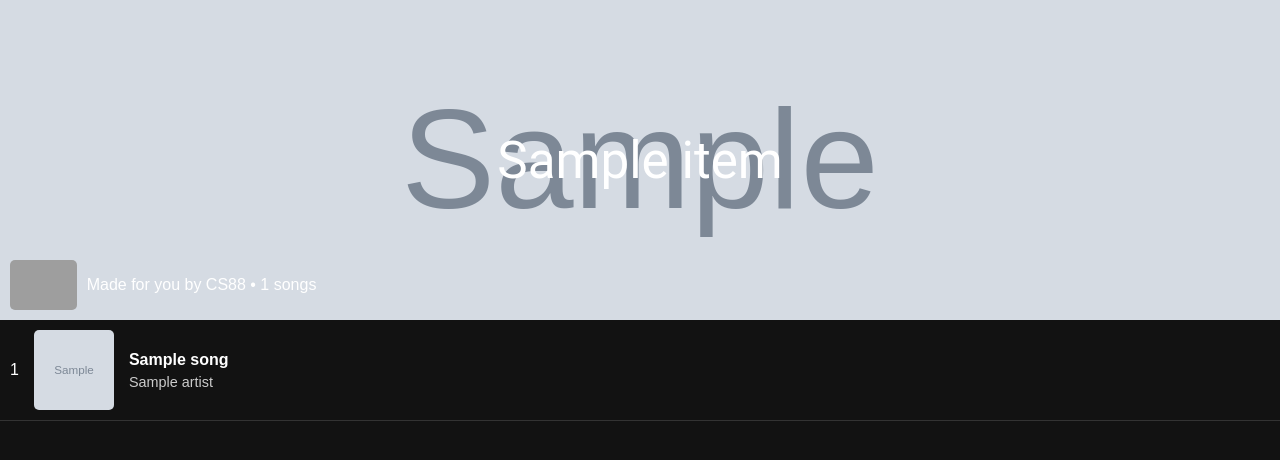
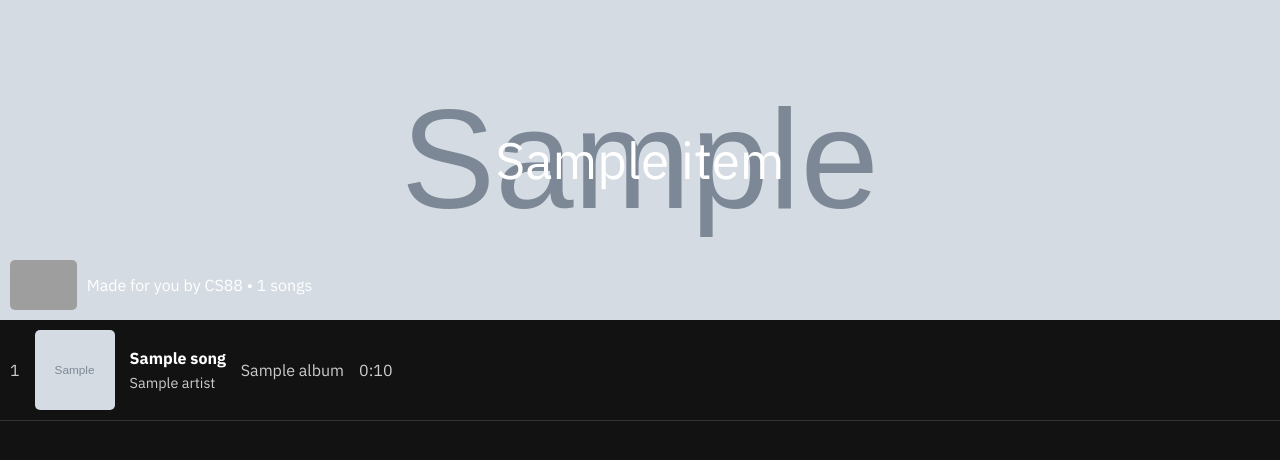
Before and after one commit to abigailrb03/cs294-project, a Flask app: page /daylist in a window 1280 px wide. Shown: the top 460 px of the page. Run offline with Flask 3, Linux system fonts and the light colour scheme; grey boxes marked "Sample" are stand-in pictures; a database or web service that is not in the repository returns one stand-in record (values such as "Sample title"); data that the repository does not hold is empty; grey boxes are pictures that could not be loaded.

Commit message:
Add album name and duration, use IBM Plex Sans font

```diff
--- a/src/project/daylist/templates/daylist.html
+++ b/src/project/daylist/templates/daylist.html
@@ -1,10 +1,14 @@
 <!DOCTYPE html>
 <html>
 <head>
+    <link rel="preconnect" href="https://fonts.googleapis.com">
+    <link rel="preconnect" href="https://fonts.gstatic.com" crossorigin>
+    <link href="https://fonts.googleapis.com/css2?family=IBM+Plex+Sans:ital,wght@0,100..700;1,100..700&display=swap" rel="stylesheet">
+
     <title>Daylist</title>
     <style>
         body {
-            font-family: sans-serif;
+            font-family: 'IBM Plex Sans', sans-serif;
             margin: 0;
             background-color: #121212;
             color: white;
@@ -41,7 +45,6 @@
             font-weight: medium;
             text-align: center;
             transition: font-size 0.3s ease;
-            font-family: "Roboto", sans-serif;
         }
         .image-container.shrink .overlay-text {
             font-size: 2vw;
@@ -68,6 +71,7 @@
             display: flex;
             align-items: center;
             gap: 15px;
+            /* justify-content: space-between; */
             padding: 10px;
             border-bottom: 1px solid #333;
         }
@@ -83,9 +87,11 @@
             font-size: 1rem;
         }
         .song-artist {
-            color: #ccc;
             margin-top: 5px;
             font-size: 0.9rem;
+        }
+        .track-number, .song-artist, .album, .duration {
+            color: #ccc;
         }
     </style>
 </head>
@@ -99,14 +105,17 @@
         </div>
     </div>
 
+    <!-- TODO: refactor into <table> elements? -->
     {% for song in playlist %}
         <div class="song">
-            <div>{{ loop.index0 + 1 }}</div>
+            <div class="track-number">{{ loop.index0 + 1 }}</div>
             <img src="{{ song['album_cover'] }}" alt="{{ song['title'] }}">
             <div>
                 <div class="song-title">{{ song['title'] }}</div>
                 <div class="song-artist">{{ song['artist'] }}</div>
             </div>
+            <div class="album">{{ song['album'] }}</div>
+            <div class="duration">{{ song['duration'] // 60 }}:{{ song['duration'] % 60 }}</div>
         </div>
     {% else %}
         <p>No songs found.</p>
```
